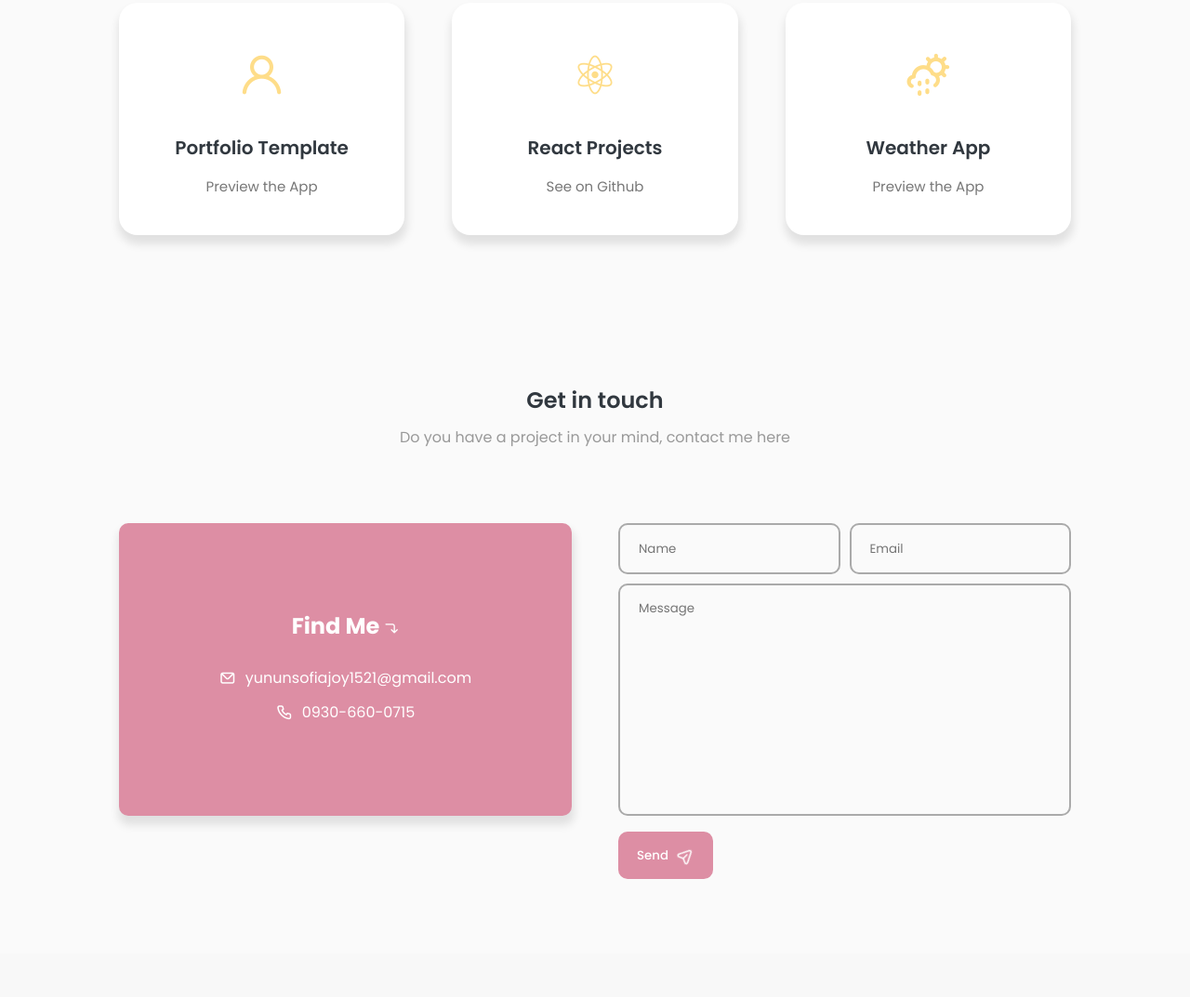
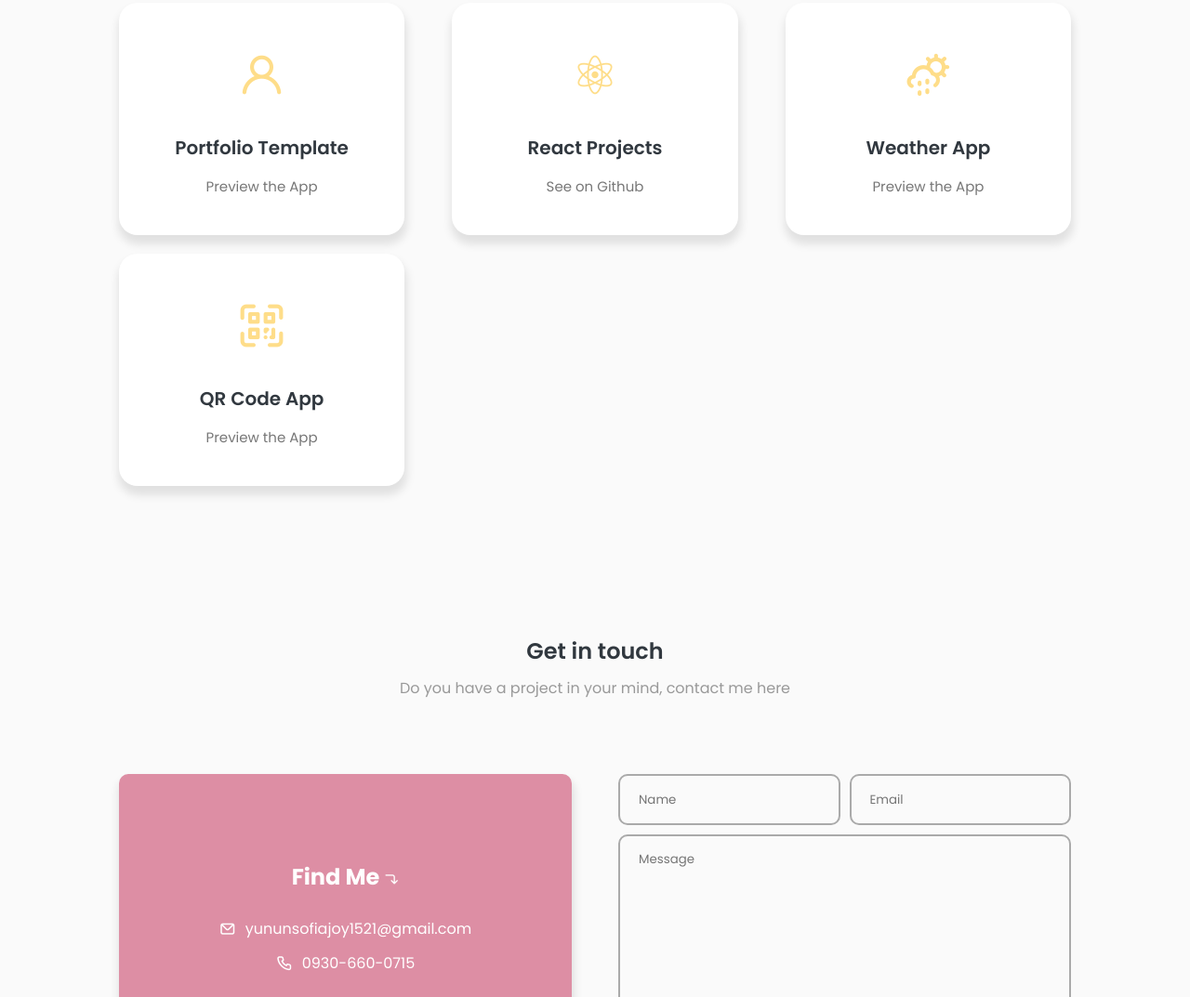
Before and after one commit to SopyJoy/Sopyjoy.github.io, a plain HTML site: page index.html in a window 1280 px wide. Shown: the part 2151-3224 px from the top of the page at 93% size. Drawn offline with nearby package versions, Linux system fonts and the light colour scheme.

Commit message:
add another project

```diff
--- a/index.html
+++ b/index.html
@@ -196,6 +196,11 @@
                 <h3>Weather App</h3>
                 <label>Preview the App</label>
             </a>
+            <a href="https://sopyjoy.github.io/qr-app/" class="project-box">
+                <i class="uil uil-qrcode-scan"></i>
+                <h3>QR Code App</h3>
+                <label>Preview the App</label>
+            </a>
           </div>
        </section>
 
```
